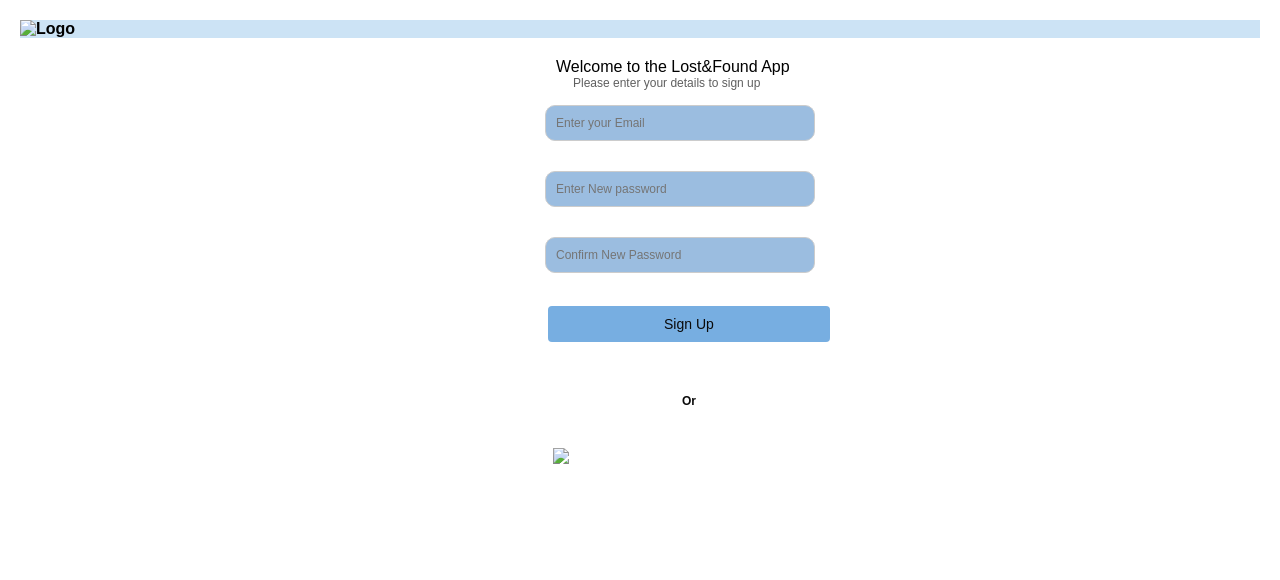
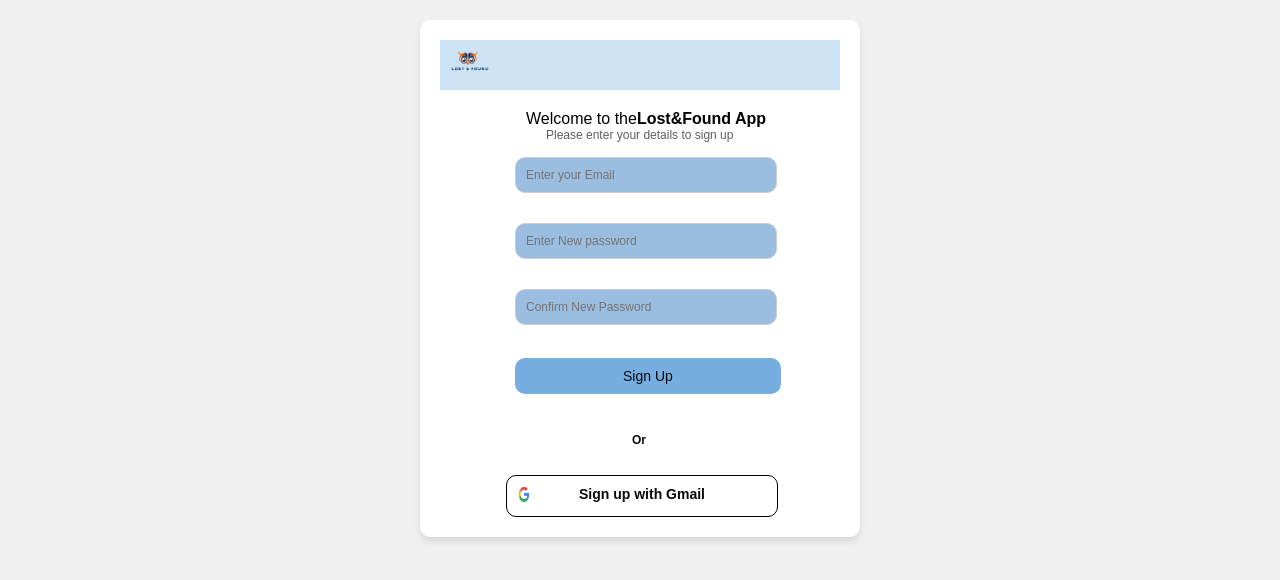
Before and after one commit to riyazmohd02/lostandfound, a plain HTML site: page lost_found/signup/signup.html in a window 1280 px wide. Drawn offline with Linux system fonts and the light colour scheme; files whose address does not match are found by name.

Commit message:
changes in signup froentend

```diff
--- a/lost_found/signup/signup.html
+++ b/lost_found/signup/signup.html
@@ -1,46 +1,63 @@
 <!DOCTYPE html>
 <html lang="en">
+
 <head>
   <meta charset="UTF-8">
   <meta name="viewport" content="width=device-width, initial-scale=1.0">
   <title>Sign Up Page</title>
-<link rel="stylesheet" href="signup.css">
+  <link rel="stylesheet" href="styles.css">
+  <script src="https://apis.google.com/js/platform.js" async defer></script>
+
+  <script>
+
+
+  </script>
 </head>
+
 <body>
   <div class="app-container">
     <div class="header">
       <div class="logo">
-      <img src="../signup/images/logo.png" alt="Logo">
+        <img src="C:\Users\riyaz.M\Downloads\logo.png" alt="Logo">
       </div>
     </div>
     <div class="heading">
-    <label for="welcome_statement" id="Welcome"> Welcome to the Lost&Found App</label>
+      <label for="welcome_statement" id="Welcome"> Welcome to the <b> Lost&Found App</b></label>
     </div>
     <div class="heading2">
       <label for="welcome_statement2" id="Welcome2">Please enter your details to sign up</label>
     </div>
-  <form id="signupForm">
+    <form id="signupForm" method="post">
       <div class="form-group">
-      <input type="text" id="Email"  name="Email" placeholder="Enter your Email" required>
+        <input type="text" id="Email" name="Email" placeholder="Enter your Email" required>
+        <span id="emailError" class="error"></span>
       </div>
       <div class="form-group">
-      <input type="password" id="password" name="password" placeholder="Enter New password">
-      <i class="fa-sharp fa-solid fa-eye" id="pweye"></i>
-        <!-- <img src="../signup/images/eye.png" alt="Toggle Password" class="hideandshow" > -->
+        <input type="password" id="password" name="password" placeholder="Enter New password" required>
+        <i class="eye" id="togglepassword"></i>
+        <span id="passwordError" class="error"></span>
       </div>
       <div class="form-group">
-      <input type="password" id="confirmPassword" name="confirmPassword" placeholder="Confirm New Password">
-      <!-- <img src="../signup/images/eye.png" alt="Toggle Password" class="hideandshow1"> -->
+        <input type="password" id="confirmPassword" name="confirmPassword" placeholder="Confirm New Password"
+          onclick="return checkPasswordMatch()" required>
+          <i class="eye" id="togglepassword"></i>
+           <span id="passwordError" class="error"></span>
       </div>
-    <button type="submit" onclick="signup">Sign Up</button>
+      <button type="submit" id="signUpbutton" onclick="homepage()">Sign Up</button>
     </form>
-  <label class="ortext"> Or </label>
+    <b class="ortext"> Or </b>
+    <div class="g-signin2" data-onsuccess="onSignIn">
+      <button type="google" id="signupwithGmail">
+        <b> Sign up with Gmail
+          <img src="C:\Users\riyaz.M\Desktop\LOSTAPP\images\Gicon.png" alt="gmailicon" id="G_icon">
+        </b>
 
-  <!-- Sign up with Google button -->
-  <div class="g-signin2" data-onsuccess="onSignIn">
-    <img src="../signup/images/google-removebg.png" class="gmail" id="signupwithGmail">
+      </button>
     </div>
+
   </div>
-  <script src="signup.js"></script>
+
+
 </body>
+
 </html>
--- a/lost_found/signup/signup.css
+++ b/lost_found/signup/styles.css
@@ -1,8 +1,19 @@
 body {
     font-family: Arial, sans-serif;
+    background-color: #f0f0f0;
     margin: 0;
+    padding: 0;
+  }
+
+  .app-container {
+    max-width: 400px;
+    margin: 20px auto;
     padding: 20px;
+    background-color: #fff;
+    border-radius: 10px;
+    box-shadow: 0 4px 6px rgba(0, 0, 0, 0.1);
   }
+
 
   .header {
     display: flex;
@@ -23,26 +34,27 @@ body {
   }
 
   input[type="text"], input[type="password"] {
-    width: 20%;
+    width: 60%;
     padding: 10px;
     font-size: 12px;
     border: 1px solid #ccc;
     border-radius: 4px;
     background-color: #9bbde0;
-    margin-left: 525px;
+    margin-left: 75px;
     margin-top: 15px;
     border-radius: 10px;
   }
 
   button {
-    padding: 10px 116px ;
+    padding: 10px 108px ;
     font-size: 14px;
     background-color: #77AEE1;
+    border-radius: 4px;
     color: #0a0909;
     border: none;
-    border-radius: 4px;
+    border-radius: 10px;
     cursor: pointer;
-    margin-left: 528px;
+    margin-left: 75px;
     margin-top: 18px;
     font-weight: 200;
   }
@@ -53,10 +65,9 @@ body {
   #Welcome {
     display: flex;
     align-items: center;
-    justify-content: space-between;
     margin-bottom: 20px;
     right: 70px;
-    margin-left: 536px;
+    margin-left: 86px;
     text-align: center;
     font-weight: 300;
   }
@@ -66,31 +77,61 @@ body {
     font-size:12px;
     font-display: inherit;
     color: rgba(0, 0, 0, 0.63);
-    margin-left: 553px;
+    margin-left: 106px;
     margin-top: -20px;
   }
-#pweye {
-    position: absolute;
-    top: 25%;
-    right: 5%;
-    cursor: pointer;
-    color: #ccc;
 
-}
-.gmail {
-    width: 282px;
-    padding: 18px;
-    padding-top: 40px;
-    margin-left: 515px;
-}
-.ortext {
+  #signupwithGmail {
+  width: 272px;
+  padding: 10px 72px ;
+  font-size: 14px;
+  background-color: #fff;
+  border-radius: 4px;
+  color: #0a0909;
+  border: 1px solid black;
+  border-radius: 10px;
+  cursor: pointer;
+  margin-left: 66px;
+  margin-top:  28px;
+  cursor: pointer;
+
+  }
+
+  #signupwithGmail:hover {
+   background-color: #a5c2e0;
+  }
+  .ortext {
     display: flex;
     text-align: center;
     color: #0a0909;
     font-size:12px;
     font-display: inherit;
     color: rgba(0, 0, 0, 0.959);
-    margin-left: 662px;
-    margin-top: 52px;
+    margin-left: 192px;
+    margin-top: 39px;
     font-weight: 800;
+  }
+
+  #G_icon {
+    width: 20px;
+    display: flex;
+    margin-left: -64px;
+    margin-top: -20px;
+  }
+
+  .password-container {
+    position: relative;
+    display: flex;
+    align-items: center;
 }
+
+#password {
+    padding-right: 10px;
+    flex-grow: 1;
+}
+
+.toggle-password {
+    position: absolute;
+    right: 10px;
+    cursor: pointer;
+}
```
Lines whose indentation alone changed are shown as unchanged.
